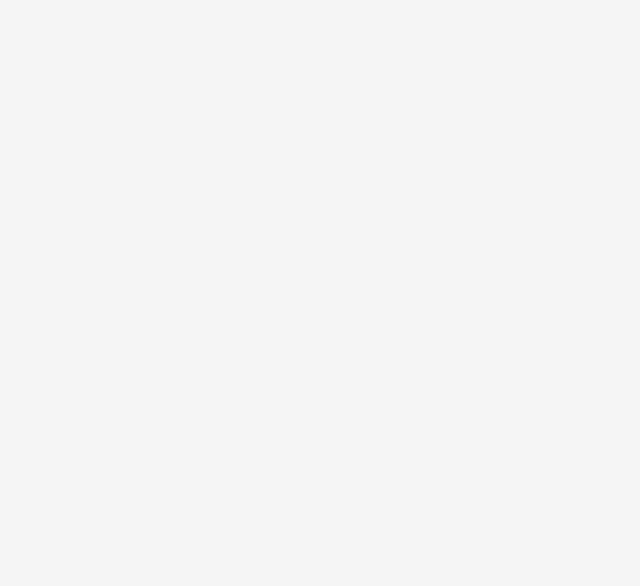
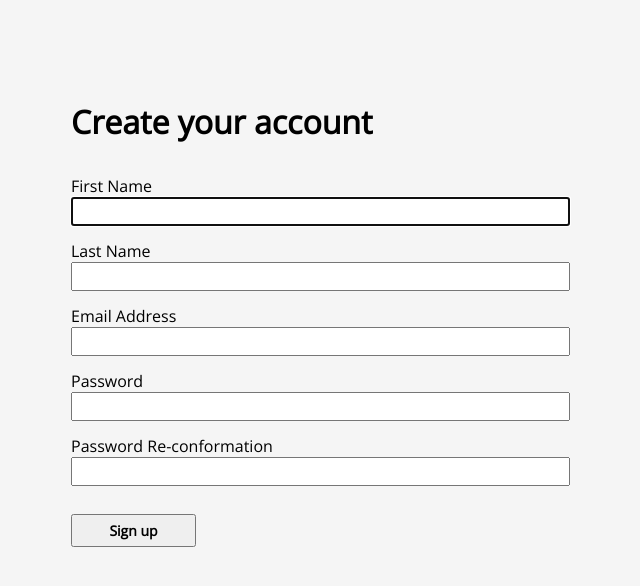
Before and after one commit to up816571/studentRevisionPlanner, a plain HTML site: page webpages/signup.html in a window 1280 px wide. Shown: the whole page, without its empty margins (319-959 px from the left). Drawn offline with nearby package versions, Linux system fonts and the light colour scheme.

Commit message:
Added html and css for sign up page

```diff
--- a/css/login.css
+++ b/css/login.css
@@ -4,13 +4,6 @@
   margin: 0 auto;
   width: 300px;
   position: relative;
-}
-
-input {
-  margin: 1em 0 0.5em 0;
-  width: 99%;
-  padding: 3px 0 3px 0;
-  font-size: 14px;
 }
 
 h1 {
@@ -29,6 +22,13 @@ button {
   font-size: 14px
 }
 
+input {
+  margin: 1em 0 0.5em 0;
+  width: 99%;
+  padding: 3px 0 3px 0;
+  font-size: 14px;
+}
+
 #sign-up-link {
   float: left;
   padding-top: 2em;
--- /dev/null
+++ b/css/signup.css
@@ -0,0 +1,30 @@
+.account-creator {
+  padding-top: 100px;
+  margin: 0 auto;
+  width: 500px;
+  position: relative;
+}
+
+h1 {
+  font-size: 2em;
+  padding-bottom: 1em;
+}
+
+button {
+  width: 25%;
+  padding: 5px 0 5px 0;
+  margin-top: 1em;
+  font-weight: bold;
+  font-size: 14px
+}
+
+input {
+  margin: 0 0 1em 0;
+  width: 99%;
+  padding: 3px 0 3px 0;
+  font-size: 14px;
+}
+
+p {
+  font-size: 16px;
+}
--- a/webpages/signup.html
+++ b/webpages/signup.html
@@ -4,9 +4,24 @@
     <title>Sign Up</title>
     <link href="https://fonts.googleapis.com/css?family=Open+Sans" rel="stylesheet">
     <link rel="stylesheet" href="../css/main.css">
+    <link rel="stylesheet" href="../css/signup.css">
   </head>
   <body>
-    <main>
+    <main class="account-creator">
+      <h1>Create your account</h1>
+      <div class="inputs">
+        <p>First Name</p>
+        <p><input name="firstname" type="text" autofocus  minlength="4" maxlength="50"></p>
+        <p>Last Name</p>
+        <p><input name="lastname" type="text" minlength="4" maxlength="50"></p>
+        <p>Email Address</p>
+        <p><input name="email" type="text" minlength="4" maxlength="50"></p>
+        <p>Password</p>
+        <p><input name="password" type="password" minlength="4" maxlength="50"></p>
+        <p>Password Re-conformation</p>
+        <p><input name="password-reconfirm" type="password" minlength="4" maxlength="50"></p>
+        <button type="button">Sign up</button>
+      </div>
     </main>
   </body>
 </html>
```
Also changed, not shown: webpages/login.html (+1 -1 lines).
